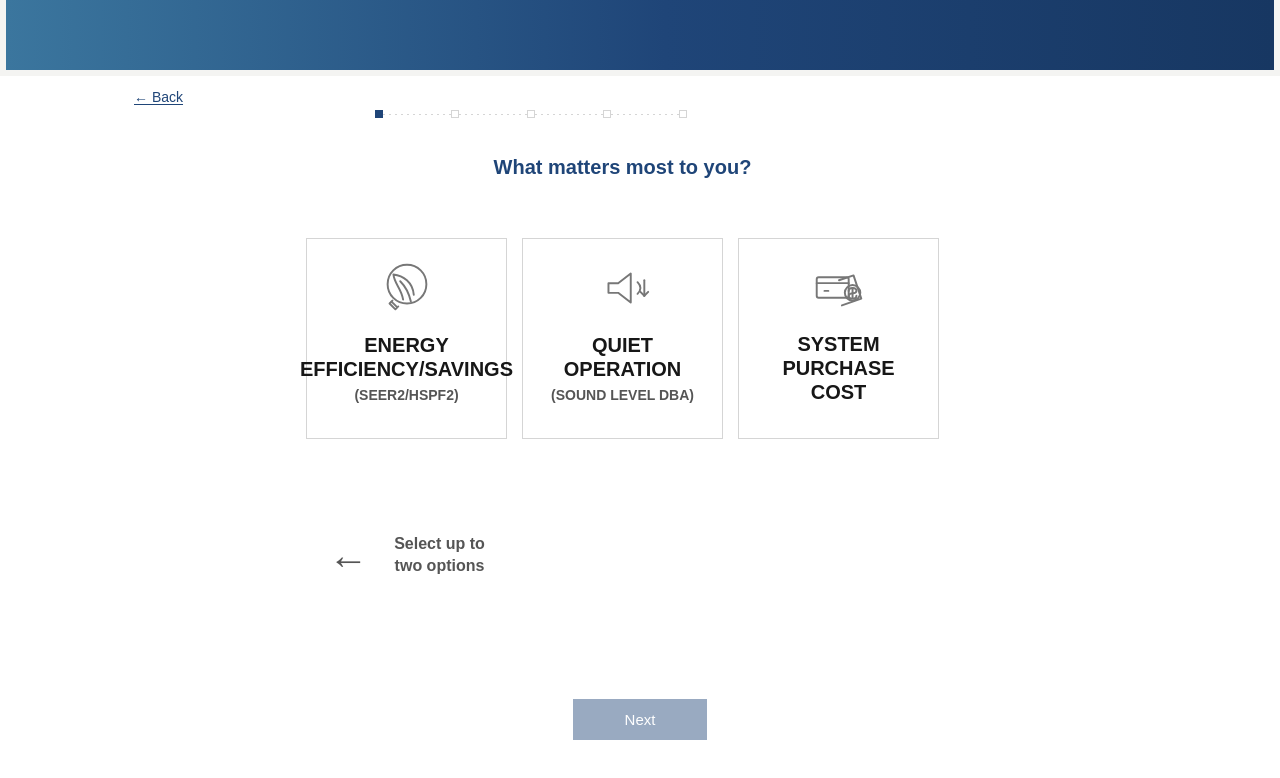
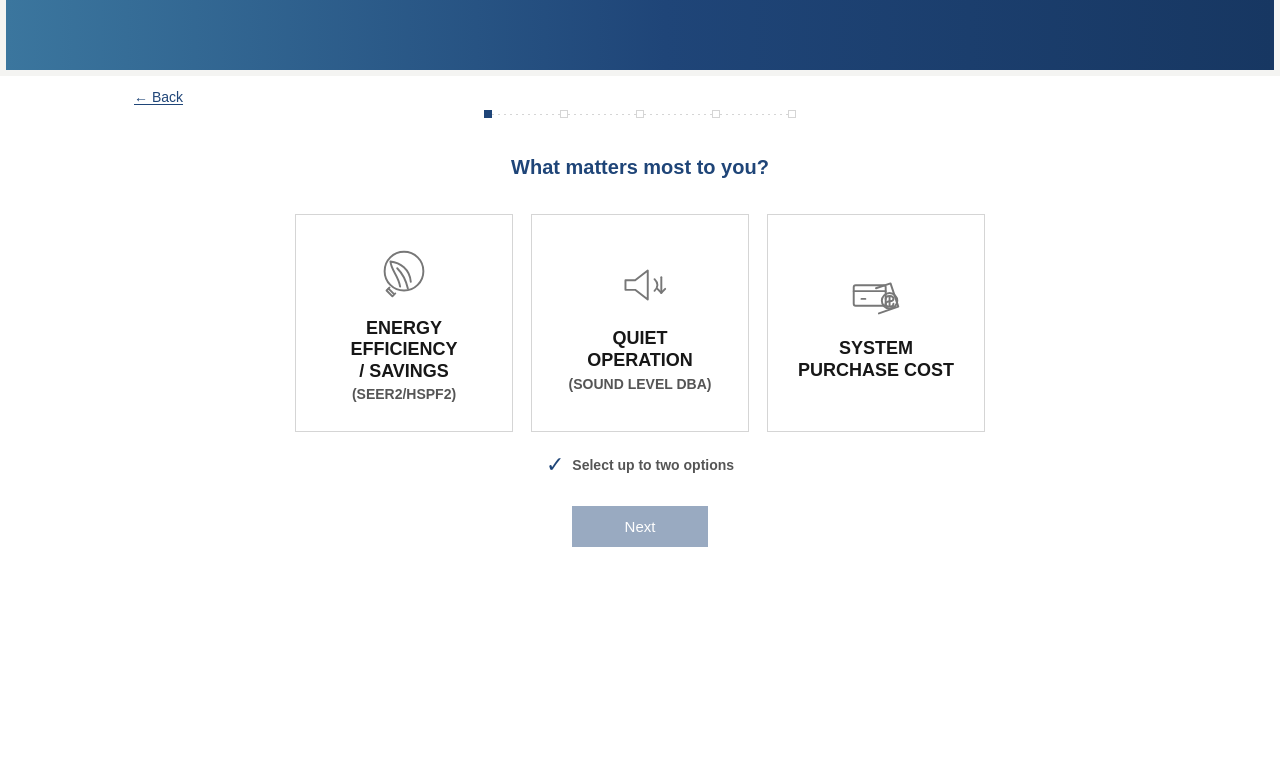
Before and after one commit to Khumbo14/Product_Selection_Tool, a plain HTML site: page index.html in a window 1280 px wide. Both pictures are taken after a click on the button "HVAC". Shown: the part 116-894 px from the top of the page. Drawn offline with Linux system fonts and the light colour scheme.

Commit message:
Refine HVAC priority page layout

```diff
--- a/index.html
+++ b/index.html
@@ -657,7 +657,7 @@
     gap: 0;
     width: min(530px, calc(100% - 32px));
     margin: 0 auto;
-    justify-content: flex-start;
+    justify-content: center;
     padding: 5px 0 37px;
   }
 
@@ -748,6 +748,59 @@
 
   .next-btn:hover {
     background: var(--ge-blue-dark);
+  }
+
+  .priority-question {
+    max-width: 760px;
+  }
+
+  .priority-question .q-title {
+    margin-left: auto;
+    margin-right: auto;
+    margin-bottom: 34px;
+  }
+
+  .priority-question .opt-cards {
+    width: 100%;
+    max-width: 690px;
+    grid-template-columns: repeat(3, minmax(0, 1fr));
+    gap: 18px;
+    margin: 0 auto;
+  }
+
+  .priority-question .opt-card {
+    width: 100%;
+    height: 218px;
+    padding: 20px 16px;
+    gap: 12px;
+  }
+
+  .priority-question .opt-card span {
+    font-size: 18px;
+  }
+
+  .priority-question .option-hint {
+    width: auto;
+    height: auto;
+    margin: 22px auto 0;
+    gap: 8px;
+    color: var(--ge-muted);
+  }
+
+  .priority-question .option-hint .hint-arrow {
+    color: var(--ge-blue);
+    font-size: 22px;
+  }
+
+  .priority-question .option-hint span {
+    max-width: none;
+    font-size: 14px;
+    font-weight: 600;
+  }
+
+  .priority-question .next-btn {
+    min-width: 136px;
+    margin-top: 30px;
   }
 
   .sqft-input {
@@ -1342,6 +1395,11 @@
       max-width: 417px;
     }
 
+    .priority-question .opt-cards {
+      grid-template-columns: repeat(2, minmax(145px, 201px));
+      max-width: 420px;
+    }
+
     .solution-card,
     .opt-card,
     .option-hint {
@@ -1384,6 +1442,10 @@
   @media (max-width: 420px) {
     .solution-cards,
     .opt-cards {
+      grid-template-columns: minmax(145px, 201px);
+    }
+
+    .priority-question .opt-cards {
       grid-template-columns: minmax(145px, 201px);
     }
 
@@ -1639,7 +1701,7 @@ const QUESTIONS = {
       type: 'cards',
       maxSelections: 2,
       opts: [
-        { val: 'efficiency-savings', lbl: 'Energy<br>Efficiency/Savings', sub: '(SEER2/HSPF2)',     icon: 'energy-savings' },
+        { val: 'efficiency-savings', lbl: 'Energy Efficiency<br>/ Savings', sub: '(SEER2/HSPF2)',     icon: 'energy-savings' },
         { val: 'quiet',              lbl: 'Quiet<br>Operation',           sub: '(Sound Level DBA)', icon: 'quiet' },
         { val: 'cost',               lbl: 'System<br>Purchase Cost',                                icon: 'purchase-cost' }
       ]
@@ -1756,6 +1818,7 @@ function render() {
   const wrap = document.createElement('div');
   wrap.className = 'q-wrap';
   if (q.type === 'roomSolution') wrap.classList.add('q-wrap-wide');
+  if (q.id === 'priority') wrap.classList.add('priority-question');
 
   const title = document.createElement('h2');
   title.className = 'q-title';
@@ -1860,9 +1923,9 @@ function buildMultiCards(wrap, q) {
 
   const hint = document.createElement('div');
   hint.className = 'option-hint';
-  hint.innerHTML = '<div class="hint-arrow">&#8592;</div><span>Select up to<br>two options</span>';
-  cards.appendChild(hint);
+  hint.innerHTML = '<div class="hint-arrow">&#10003;</div><span>Select up to two options</span>';
   wrap.appendChild(cards);
+  wrap.appendChild(hint);
 
   const next = document.createElement('button');
   next.className = 'next-btn';
```
